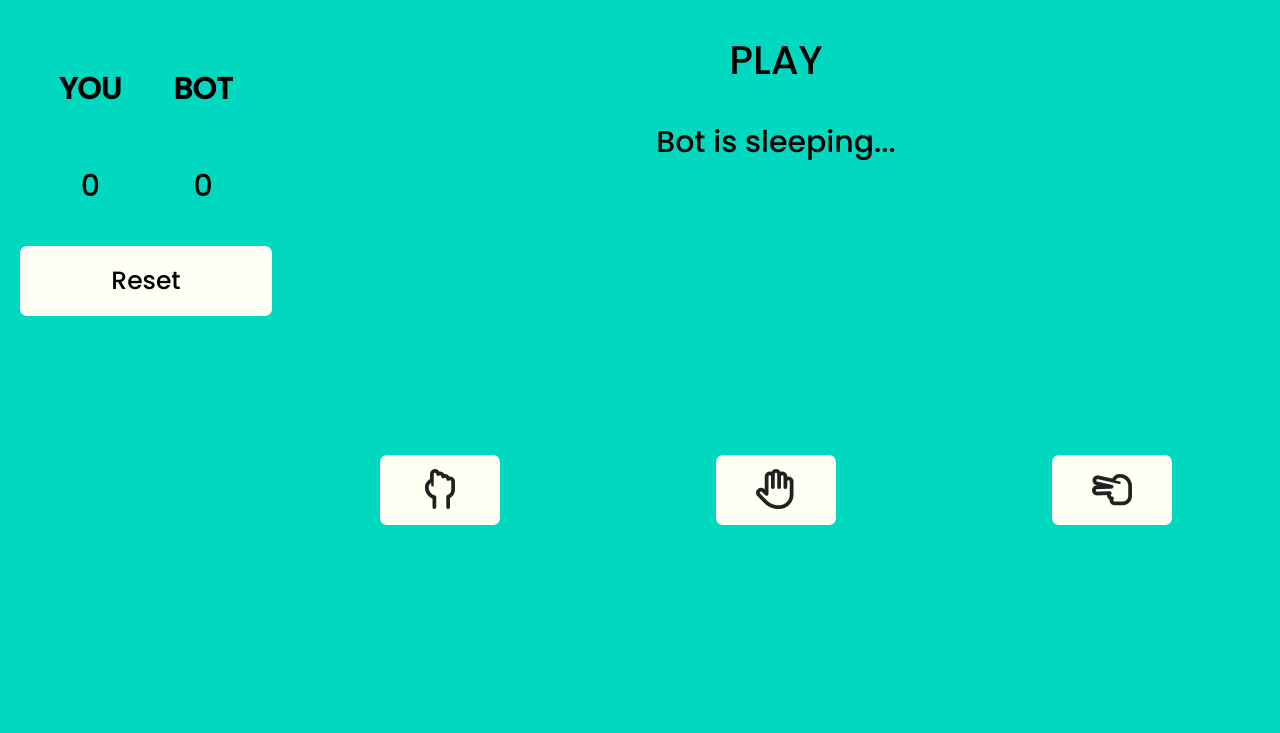
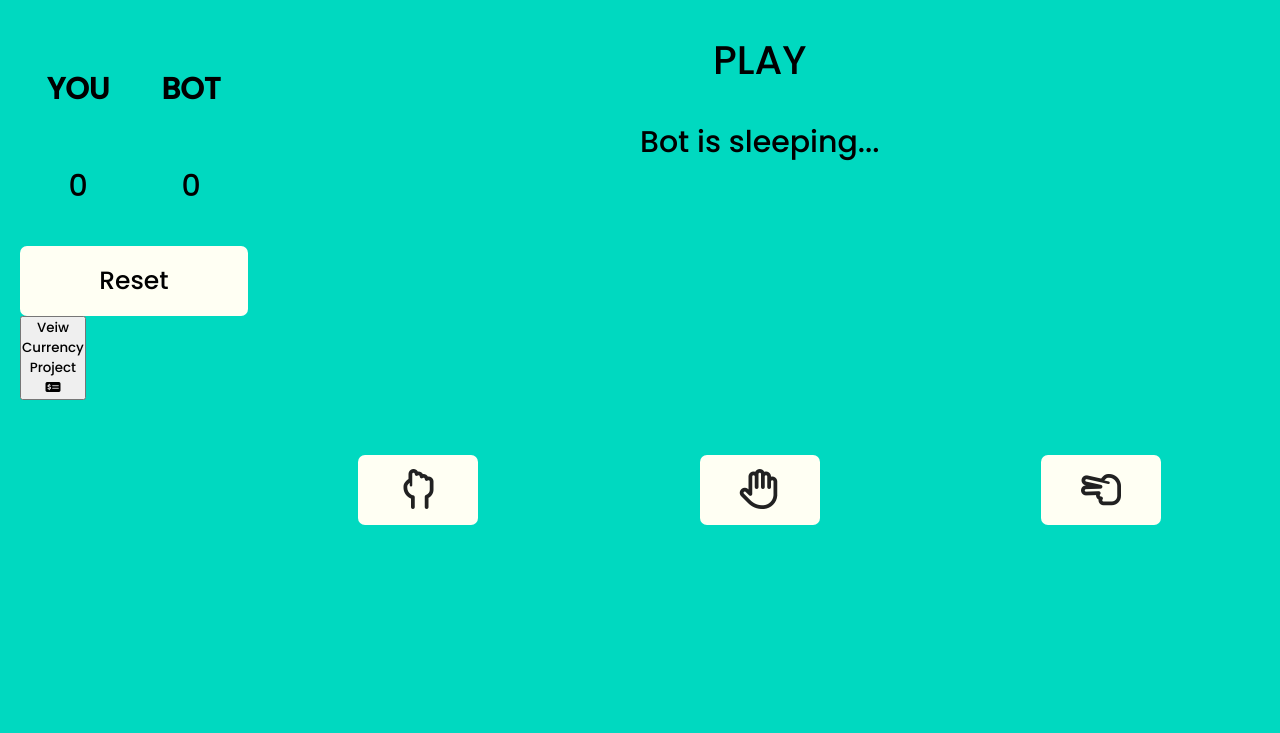
Before and after one commit to GAURAV-DEEP01/rockPaperScissor, a plain HTML site: page index.html in a window 1280 px wide. Drawn offline with Linux system fonts and the light colour scheme.

Commit message:
next project btn

```diff
--- a/index.html
+++ b/index.html
@@ -10,6 +10,7 @@
 </head>
 <body>
     <div class="container">
+        <div class="nextprojsection">
         <div class="scoresection">
             <div class="scoretable">
                 <ul>
@@ -29,8 +30,13 @@
                     </table>
                 </ul>
             </div>
+
             <div class="resetbtndiv"><button class="resetbtn">Reset</button></div>
+            <a href="https://gaurav-deep01.github.io/currency.github.io/" target="_blank"><button class="nextProject">Veiw<br> Currency <br>Project <br><i class="fa-solid fa-money-check-dollar"></i></button>
+            </a>
         </div>
+    </div>
+
         <div class="gamesection">
             <div class="reswrapper">
                 <div class="gameresult"><p>PLAY</p></div>
```
